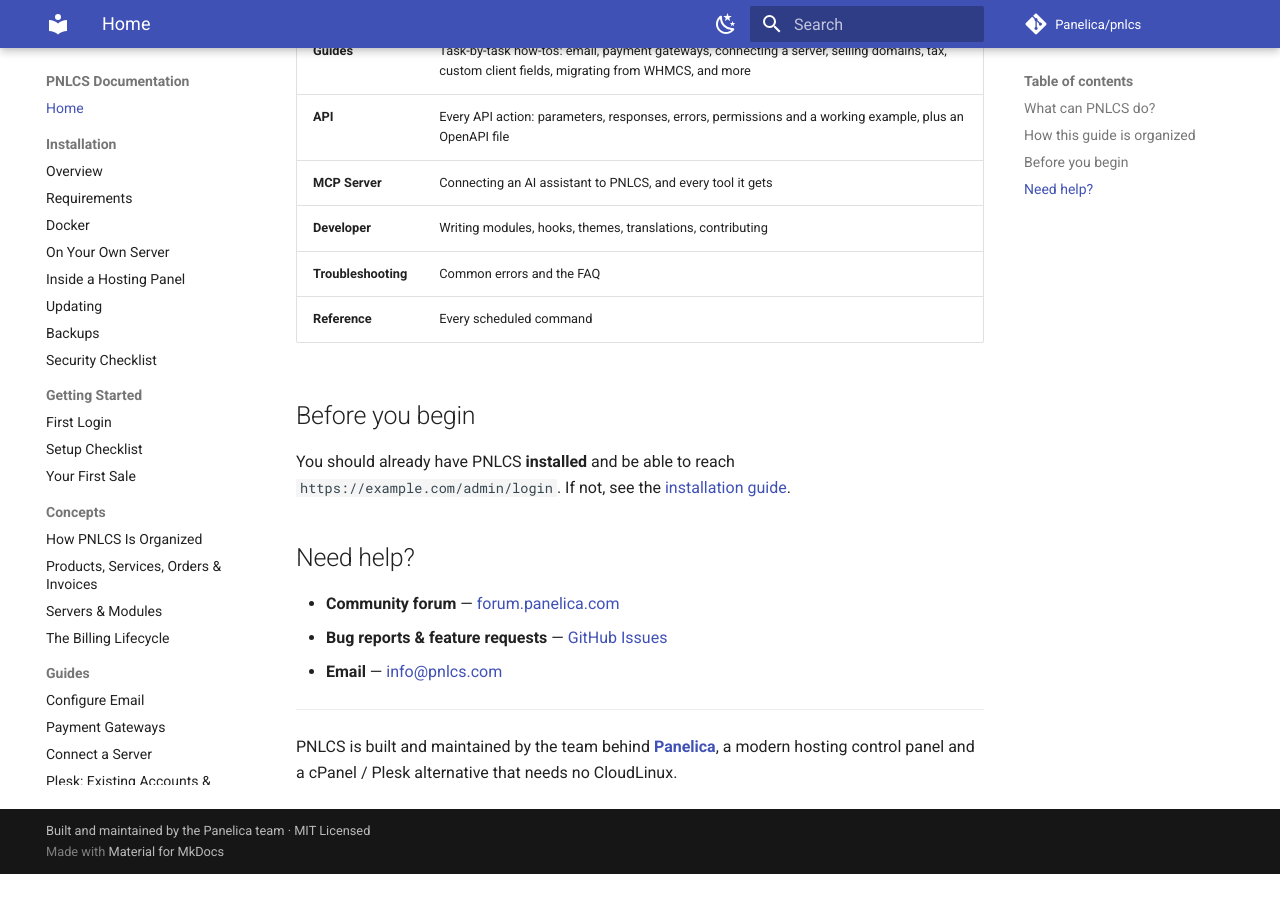
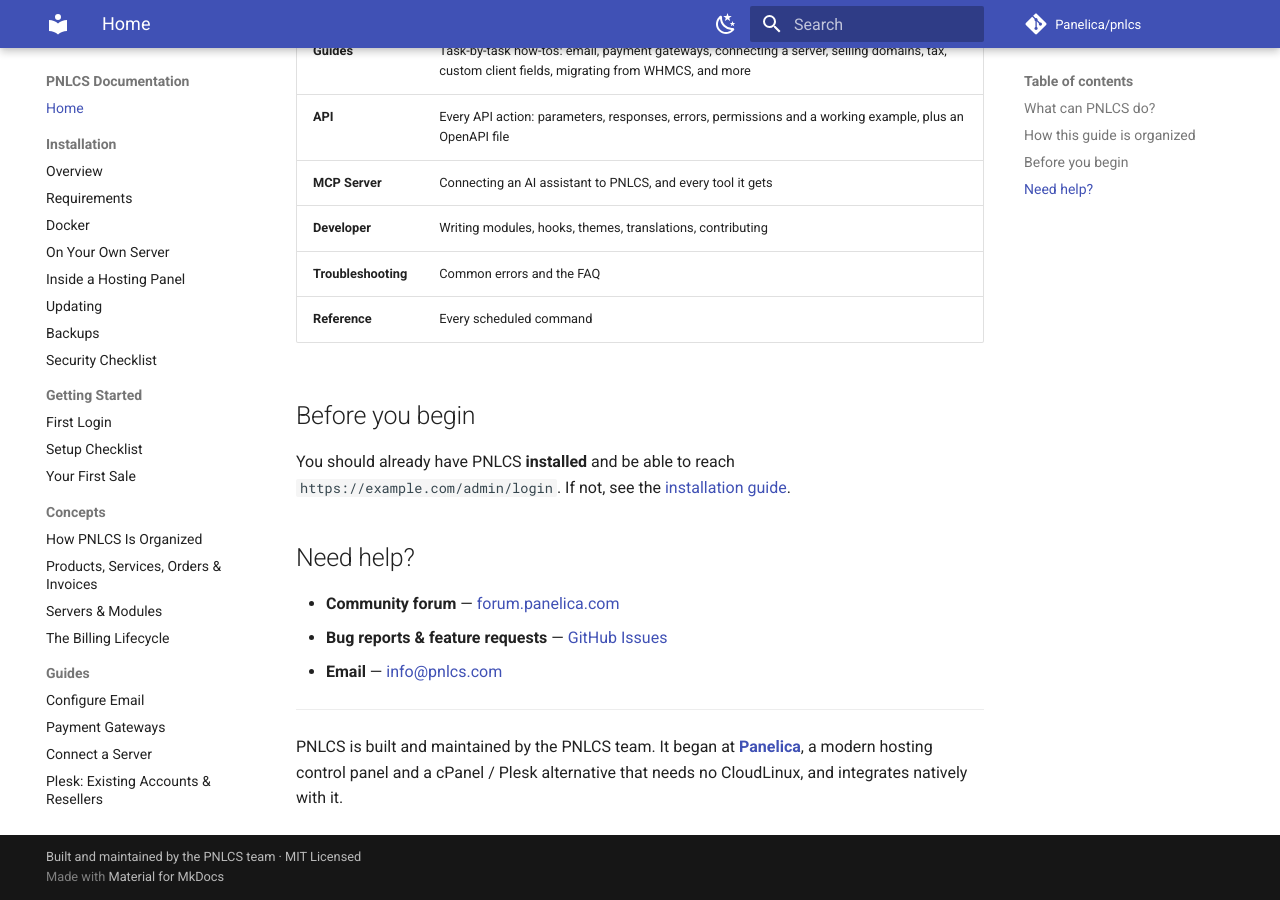
Before and after one commit to Panelica/pnlcs, an MkDocs documentation site: the page built from docs/index.md, in a window 1280 px wide and 900 px high, scrolled down 1219 px. Built offline with MkDocs 1.6.1 and Material for MkDocs 9.7.7, drawn with Linux system fonts in a browser that asks for light colours; comment, search, counter and statistics services are not loaded; before the commit the page ends 2093 px from its top, so only the background shows below that.

Commit message:
docs: PNLCS is maintained by the PNLCS team
The README, the docs home page and the docs footer described PNLCS as a
side project built and maintained by the Panelica team. It is maintained
by the PNLCS team now; where it began, and the native Panelica
integration, are still said. The licence, the code of conduct's legal
entity and the storefront texts are not touched.

```diff
--- a/docs/index.md
+++ b/docs/index.md
@@ -57,6 +57,7 @@ You should already have PNLCS **installed** and be able to reach
 
 ---
 
-PNLCS is built and maintained by the team behind
+PNLCS is built and maintained by the PNLCS team. It began at
 **[Panelica](https://panelica.com)**, a modern hosting control panel and a
-cPanel / Plesk alternative that needs no CloudLinux.
+cPanel / Plesk alternative that needs no CloudLinux, and integrates natively
+with it.
--- a/mkdocs.yml
+++ b/mkdocs.yml
@@ -4,7 +4,7 @@ site_url: https://docs.pnlcs.com/
 repo_url: https://github.com/Panelica/pnlcs
 repo_name: Panelica/pnlcs
 edit_uri: edit/main/docs/
-copyright: Built and maintained by the Panelica team · MIT Licensed
+copyright: Built and maintained by the PNLCS team · MIT Licensed
 
 theme:
   name: material
```
Also changed, not shown: README.md (+13 -12 lines).
